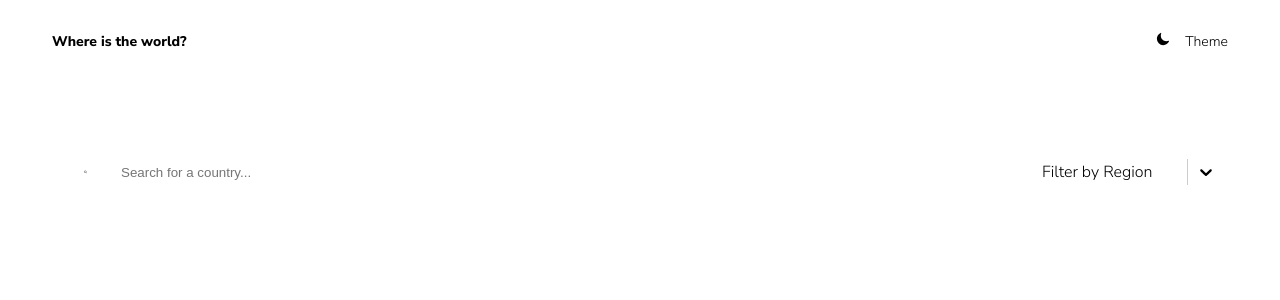
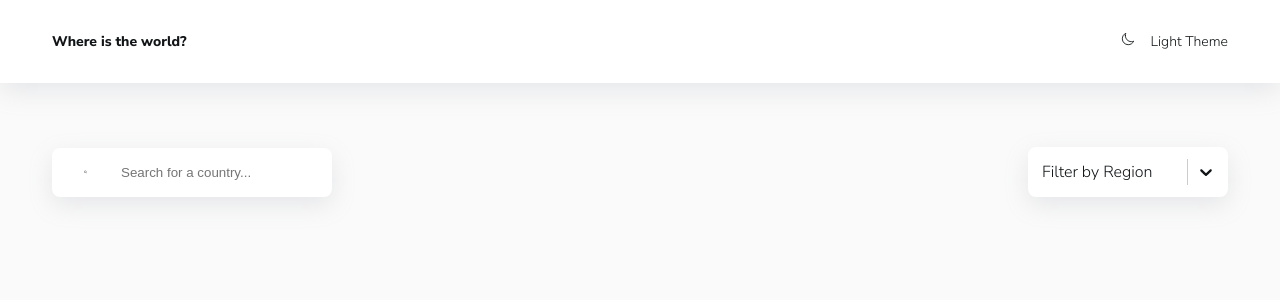
Before and after one commit to MaxLisyanskiy/rest-api-countries-app, a React (Create React App) app: page / in a window 1280 px wide. Shown: the top 300 px of the page. Built offline with nearby package versions, Linux system fonts and the light colour scheme.

Commit message:
feat: added theme reducer

```diff
--- a/src/components/Header.jsx
+++ b/src/components/Header.jsx
@@ -1,23 +1,25 @@
-import styled from 'styled-components';
-import {useSelector, useDispatch} from 'react-redux'
-import {useEffect} from 'react';
-import { Link } from 'react-router-dom';
-import { IoMoon, IoMoonOutline } from 'react-icons/io5';
+import styled from 'styled-components'
 
-import { Container } from './Container';
-import { setTheme } from '../store/theme/theme-actions';
+import { useSelector, useDispatch } from 'react-redux'
+import { useEffect } from 'react'
+import { setTheme } from '../store/theme/theme-actions'
+
+import { Link } from 'react-router-dom'
+import { IoMoon, IoMoonOutline } from 'react-icons/io5'
+
+import { Container } from './Container'
 
 const HeaderEl = styled.header`
 	box-shadow: var(--shadow);
 	background-color: var(--colors-ui-base);
-`;
+`
 
 const Wrapper = styled.div`
 	display: flex;
 	justify-content: space-between;
 	align-items: center;
 	padding: 2rem 0;
-`;
+`
 
 const Title = styled(Link).attrs({
 	to: '/',
@@ -26,40 +28,42 @@ const Title = styled(Link).attrs({
 	font-size: var(--fs-sm);
 	text-decoration: none;
 	font-weight: var(--fw-bold);
-`;
+`
 
 const ModeSwitcher = styled.div`
 	color: var(--colors-text);
 	font-size: var(--fs-sm);
 	cursor: pointer;
 	text-transform: capitalize;
-`;
+`
 
 export const Header = () => {
-  const dispatch = useDispatch();
-  const theme = useSelector(state => state.theme);
-
-  const toggleTheme = () => dispatch(setTheme(theme === 'light' ? 'dark' : 'light'))
+	const dispatch = useDispatch()
+	const theme = useSelector(state => state.theme)
 
 	useEffect(() => {
-    document.body.setAttribute('data-theme', theme);
-  }, [theme]);
+		document.body.setAttribute('data-theme', theme)
+	}, [theme])
+
+	const handleTheme = () => {
+		dispatch(setTheme(theme === 'light' ? 'dark' : 'light'))
+	}
 
 	return (
 		<HeaderEl>
 			<Container>
 				<Wrapper>
 					<Title>Where is the world?</Title>
-          <ModeSwitcher onClick={toggleTheme}>
+					<ModeSwitcher onClick={handleTheme}>
 						{theme === 'light' ? (
-              <IoMoonOutline size="14px" />
+							<IoMoonOutline size='14px' />
 						) : (
-              <IoMoon size="14px" />
+							<IoMoon size='14px' />
 						)}{' '}
 						<span style={{ marginLeft: '0.75rem' }}>{theme} Theme</span>
 					</ModeSwitcher>
 				</Wrapper>
 			</Container>
 		</HeaderEl>
-  );
-};
+	)
+}
--- a/src/store/root-reducer.js
+++ b/src/store/root-reducer.js
@@ -1,3 +1,7 @@
 import { combineReducers } from 'redux'
 
-export const rootReducer = combineReducers({})
+import { themeReducer } from './theme/theme-reducer'
+
+export const rootReducer = combineReducers({
+	theme: themeReducer,
+})
--- /dev/null
+++ b/src/store/theme/theme-actions.js
@@ -0,0 +1,6 @@
+export const SET_THEME = '@@theme/SET_THEME'
+
+export const setTheme = theme => ({
+	type: SET_THEME,
+	payload: theme,
+})
--- /dev/null
+++ b/src/store/theme/theme-reducer.js
@@ -0,0 +1,10 @@
+import { SET_THEME } from './theme-actions'
+
+export const themeReducer = (state = 'light', { type, payload }) => {
+	switch (type) {
+		case SET_THEME:
+			return payload
+		default:
+			return state
+	}
+}
```
Lines whose indentation alone changed are shown as unchanged.
